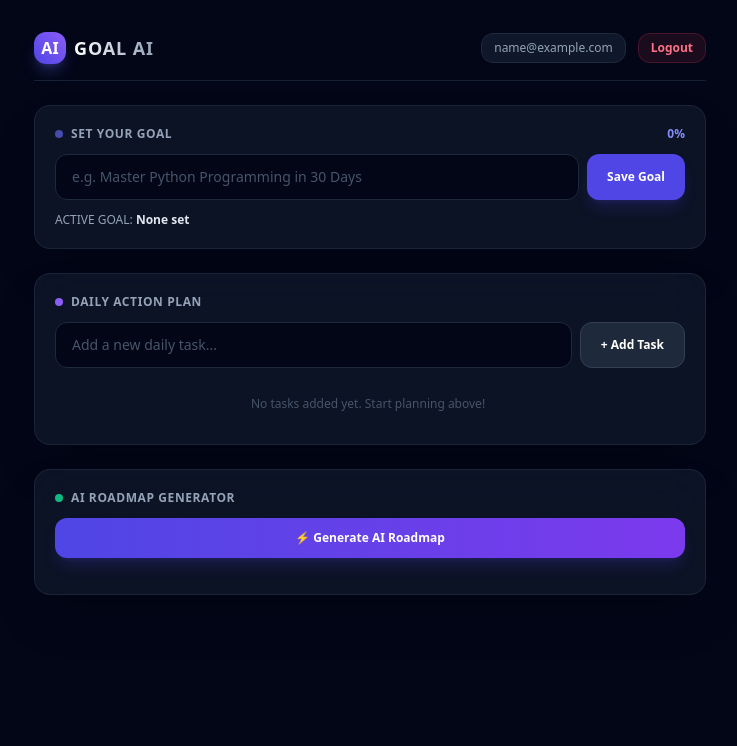
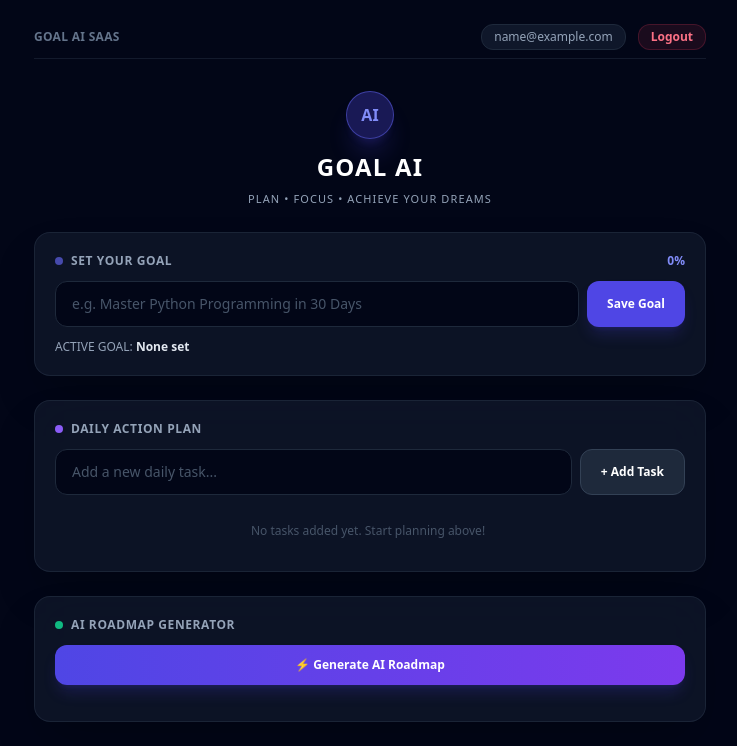
Before and after one commit to goalaiglobal-hue/goal-ai, a Flask app: page / in a window 1280 px wide. Shown: the top 746 px of the page, without its empty margins (270-1007 px from the left). Run offline with Flask 3, Linux system fonts and the light colour scheme; the visitor is signed in with stand-in values (Sample User, id 1); data that the repository does not hold is empty; some libraries are stand-ins or nearby versions.

Commit message:
Restored original center branding with top status bar

```diff
--- a/templates/index.html
+++ b/templates/index.html
@@ -8,17 +8,23 @@
 </head>
 <body class="bg-slate-950 text-slate-100 min-h-screen flex flex-col items-center p-4 selection:bg-indigo-500 selection:text-white">
 
-    <!-- Header -->
-    <header class="w-full max-w-2xl flex items-center justify-between py-4 mb-6 border-b border-slate-800/80">
-        <div class="flex items-center space-x-2">
-            <div class="w-8 h-8 rounded-xl bg-gradient-to-tr from-indigo-600 to-violet-500 flex items-center justify-center font-bold text-white shadow-lg shadow-indigo-500/30">AI</div>
-            <h1 class="text-lg font-extrabold tracking-wider bg-gradient-to-r from-white to-slate-400 bg-clip-text text-transparent">GOAL AI</h1>
-        </div>
+    <!-- Top Bar (Email & Logout) -->
+    <header class="w-full max-w-2xl flex items-center justify-between py-2 mb-2 border-b border-slate-800/60">
+        <span class="text-xs text-slate-500 font-semibold tracking-wide uppercase">Goal AI SaaS</span>
         <div class="flex items-center space-x-3">
-            <span class="text-xs text-slate-400 bg-slate-900 border border-slate-800 px-3 py-1.5 rounded-xl hidden sm:inline-block">{{ user_email }}</span>
-            <a href="/logout" class="bg-rose-500/10 hover:bg-rose-500/20 text-rose-400 border border-rose-500/20 text-xs font-semibold px-3 py-1.5 rounded-xl transition">Logout</a>
+            <span class="text-xs text-slate-400 bg-slate-900 border border-slate-800 px-3 py-1 rounded-xl hidden sm:inline-block">{{ user_email }}</span>
+            <a href="/logout" class="bg-rose-500/10 hover:bg-rose-500/20 text-rose-400 border border-rose-500/20 text-xs font-semibold px-3 py-1 rounded-xl transition">Logout</a>
         </div>
     </header>
+
+    <!-- Original Center Brand Banner -->
+    <div class="text-center my-6 space-y-2">
+        <div class="inline-flex w-12 h-12 rounded-full bg-indigo-600/30 border border-indigo-500/50 items-center justify-center font-extrabold text-indigo-400 shadow-xl shadow-indigo-600/20 mb-1">
+            AI
+        </div>
+        <h1 class="text-2xl font-black tracking-wider text-white uppercase">GOAL AI</h1>
+        <p class="text-[11px] font-medium tracking-widest text-slate-400 uppercase">Plan • Focus • Achieve Your Dreams</p>
+    </div>
 
     <!-- Main Container -->
     <main class="w-full max-w-2xl space-y-6">
```
